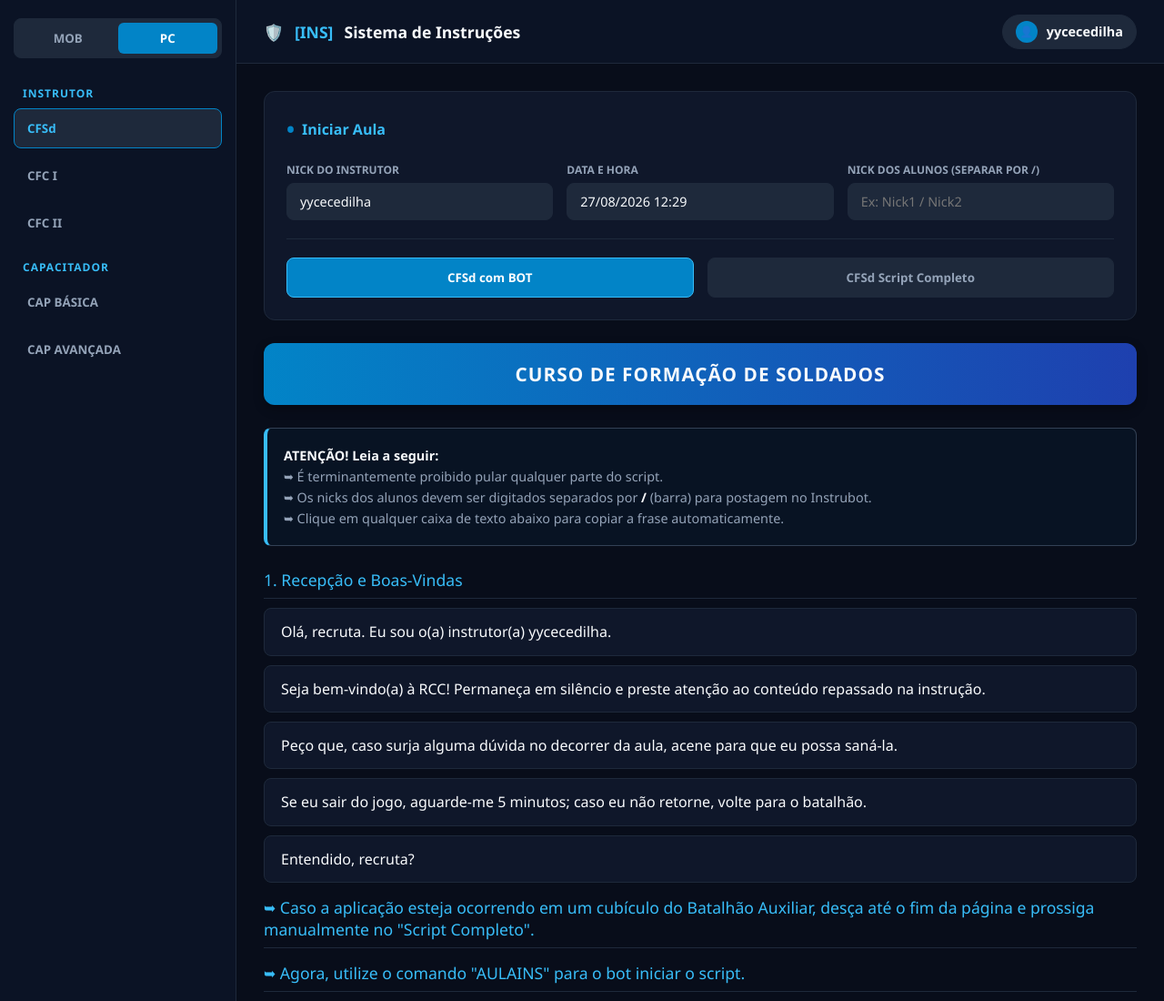
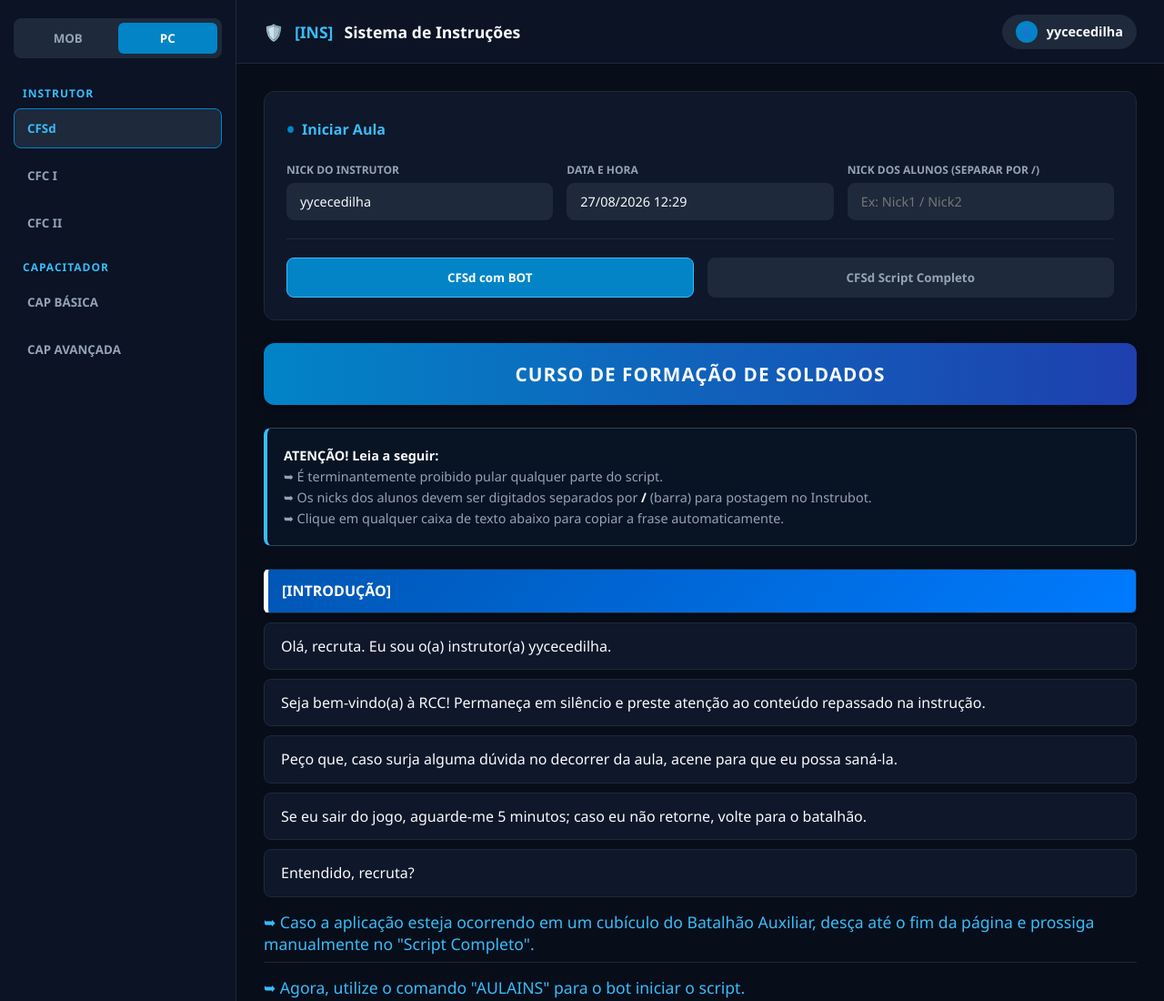
Before and after one commit to athropus/central-aplicacoes-ins, a plain HTML site: page index.html in a window 1280 px wide. Shown: the top 1100 px of the page at 91% size. Drawn offline with Linux system fonts and the light colour scheme.

Commit message:
adiciona topicos azuis copiáveis

```diff
--- a/css/style.css
+++ b/css/style.css
@@ -332,3 +332,26 @@ body {
     font-weight: bold;
     border-radius: 4px;
 }
+/* Estilo para Tópicos Interativos e Copiáveis (Azul Marcante) */
+.script-section-title-copiavel {
+    background: linear-gradient(135deg, #0056b3, #007bff); /* Degradê azul marcante */
+    border-left: 5px solid #ffffff; /* Detalhe branco na lateral */
+    color: #ffffff !important; /* Letras brancas */
+    padding: 12px 15px;
+    margin: 15px 0 10px 0;
+    font-weight: bold;
+    border-radius: 6px;
+    cursor: pointer; /* Mostra o cursor de clique do mouse */
+    box-shadow: 0 4px 6px rgba(0, 0, 0, 0.2);
+    transition: all 0.2s ease-in-out;
+}
+
+/* Efeito ao passar o mouse ou quando copiado */
+.script-section-title-copiavel:hover {
+    filter: brightness(1.1);
+}
+
+.script-section-title-copiavel.copied {
+    background: linear-gradient(135deg, #198754, #28a745) !important; /* Fica verde ao copiar */
+    border-left-color: #ffffff;
+}
--- a/js/data/cfsd.js
+++ b/js/data/cfsd.js
@@ -14,7 +14,7 @@ window.dadosScriptCFSd = `
 
     <!-- SCRIPT INTERATIVO -->
     <section>
-        <div class="script-section-title">1. Recepção e Boas-Vindas</div>
+        <div class="script-section-title-copiavel frase">[INTRODUÇÃO]</div>
 
         <div class="frase">Olá, recruta. Eu sou o(a) instrutor(a) yycecedilha.</div>
         <div class="frase">Seja bem-vindo(a) à RCC! Permaneça em silêncio e preste atenção ao conteúdo repassado na instrução.</div>
```
